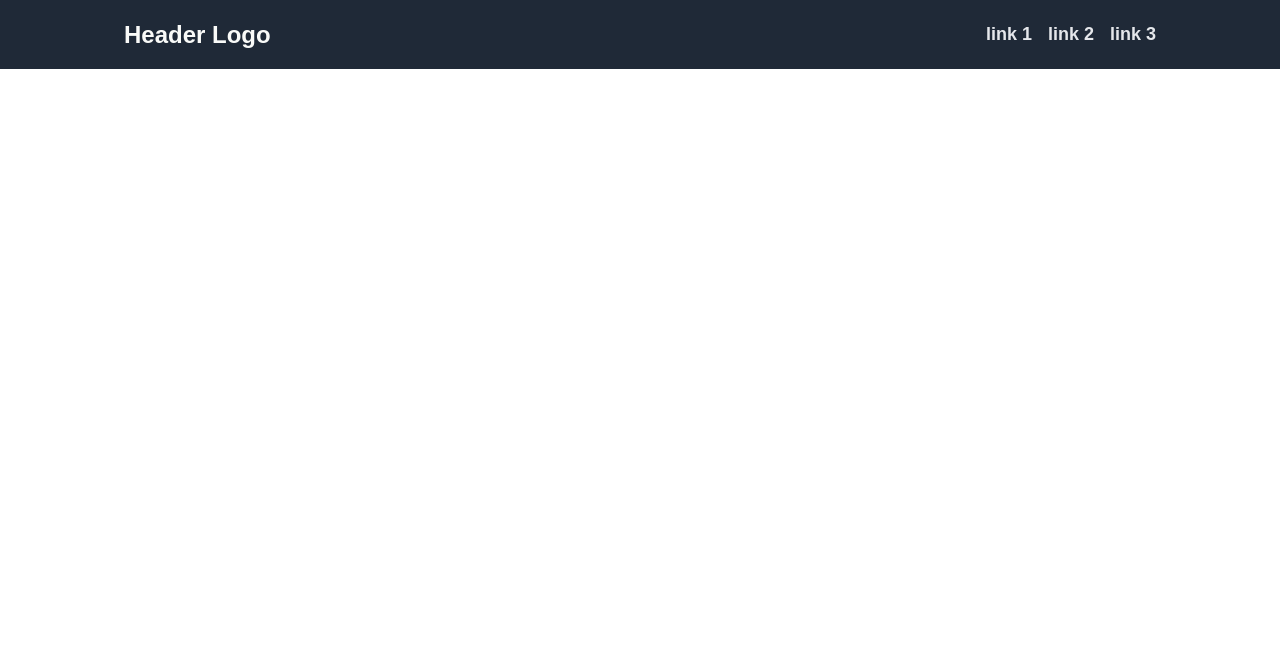
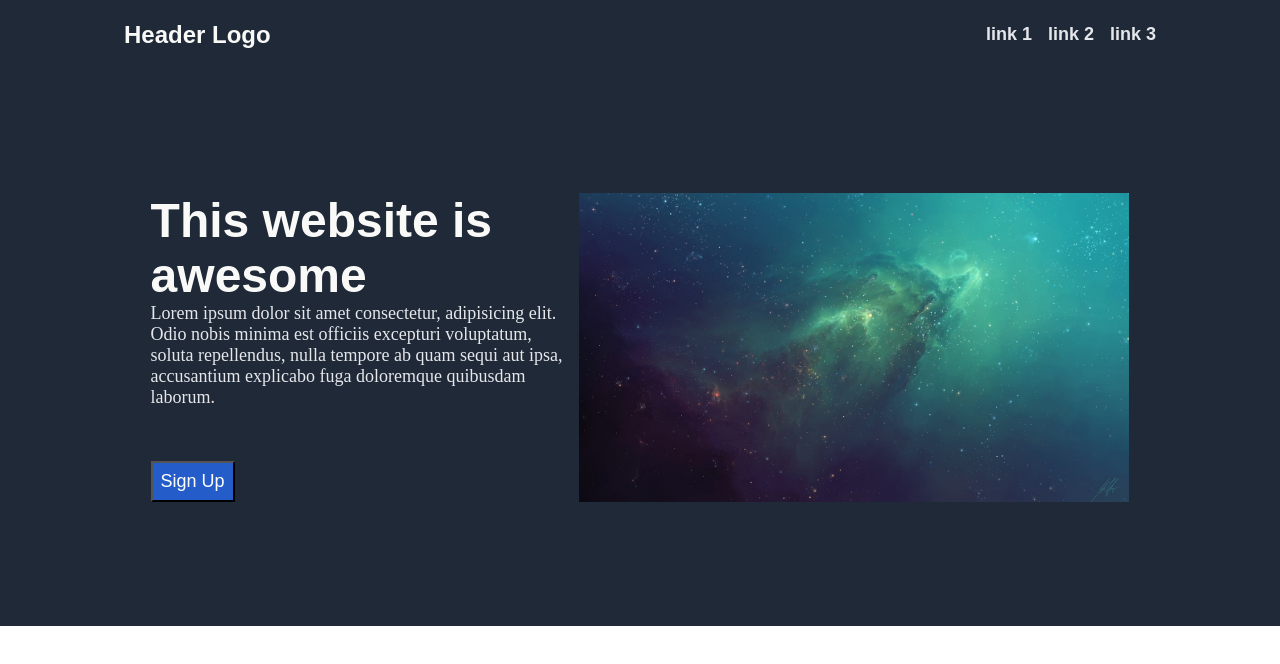
Before and after one commit to 3ein39/odin-landing-page, a plain HTML site: page index.html in a window 1280 px wide. Drawn offline with Linux system fonts and the light colour scheme.

Commit message:
Finsih second part -card-

```diff
--- a/index.html
+++ b/index.html
@@ -14,11 +14,26 @@
         <div class="logo">Header Logo</div>
 
         <ul>
-            <li>link 1</li>
-            <li>link 2</li>
-            <li>link 3</li>
+            <li class="secondary-text">link 1</li>
+            <li class="secondary-text">link 2</li>
+            <li class="secondary-text">link 3</li>
         </ul>
     </header>
+
+    <div class="card dark-background">
+        <div class="card-content">
+            <div class="card-body">
+                <div class="main-text">This website is awesome</div>
+                <div class="secondary-text">
+                    Lorem ipsum dolor sit amet consectetur, adipisicing elit. Odio nobis minima est officiis excepturi
+                    voluptatum, soluta repellendus, nulla tempore ab quam sequi aut ipsa, accusantium explicabo fuga
+                    doloremque quibusdam laborum.
+                </div>
+            </div>
+            <button class="card-button">Sign Up</button>
+        </div>
+        <img src="wallpaperflare.com_wallpaper (1).jpg">
+    </div>
 </body>
 
 </html>
--- a/styles.css
+++ b/styles.css
@@ -1,6 +1,22 @@
 body {
     margin: 0px;
     padding: 0px;
+}
+
+.dark-background {
+    background-color: #1F2937;
+}
+
+.main-text {
+    font-size: 48px;
+    color: #F9FAF8;
+    font-weight: bolder;
+    font-family: sans-serif;
+}
+
+.secondary-text {
+    font-size: 18px;
+    color: #E5E7EB;
 }
 
 header {
@@ -26,6 +42,37 @@ ul {
 
 li {
     text-decoration: none;
+
+}
+
+.card {
+    display: flex;
+    padding: 124px;
+    /* padding-top: px; */
+    /* padding-bottom: 124px; */
+    gap: 16px;
+    justify-content: center;
+}
+
+.card-content {
+    flex: 1;
+    display: flex;
+    flex-direction: column;
+    justify-content: space-between;
+    max-width: 40%;
+}
+
+img {
+    flex: 1;
+    /* width: 300px; */
+    /* min-width: 500px; */
+    max-width: 550px;
+}
+
+.card-button {
+    max-width: fit-content;
+    padding: 8px;
     font-size: 18px;
-    color: #E5E7EB;
+    color: #ffffff;
+    background-color: rgb(36, 93, 201);
 }
```
Also changed, not shown: wallpaperflare.com_wallpaper (1).jpg (added).
